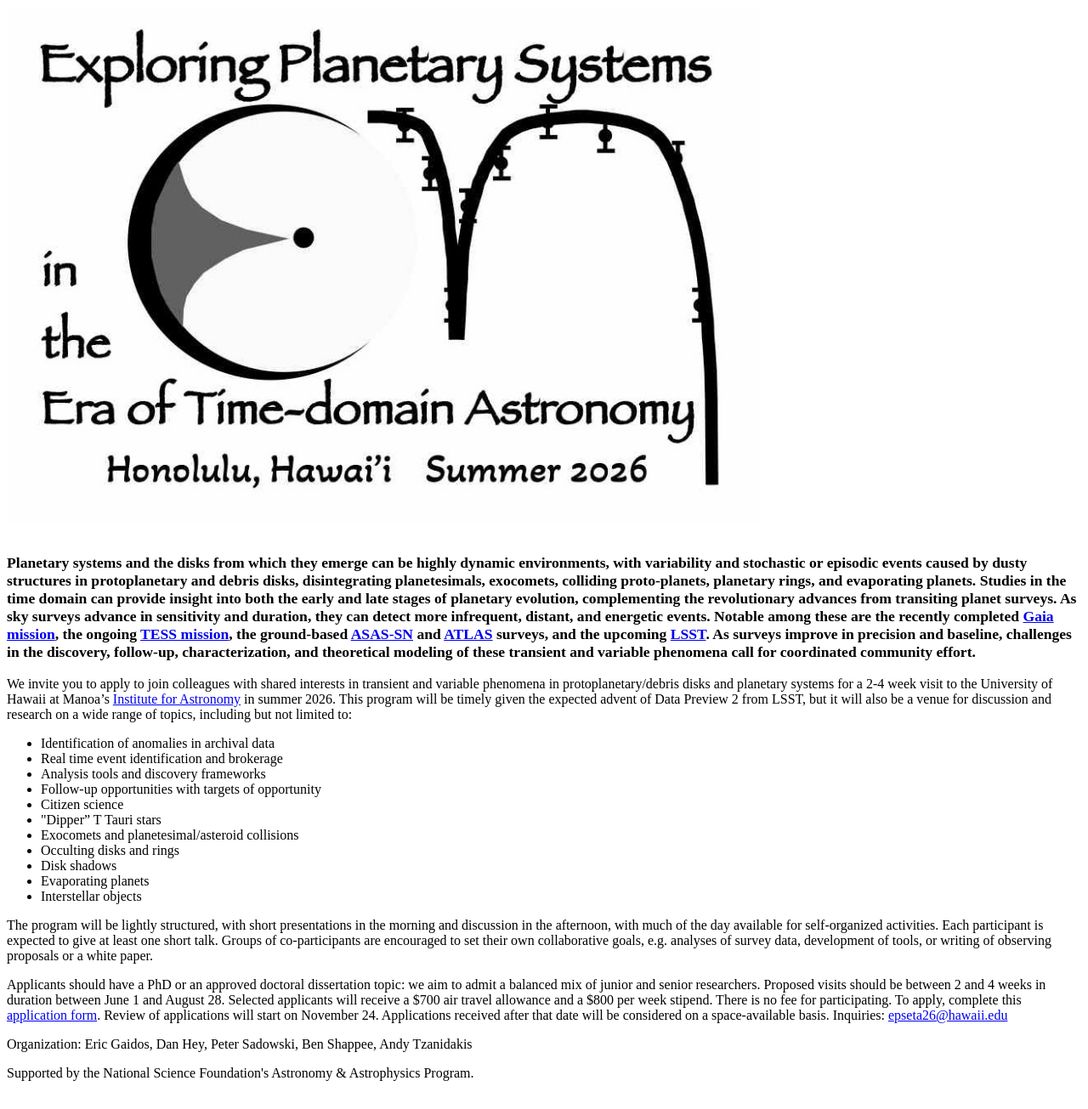
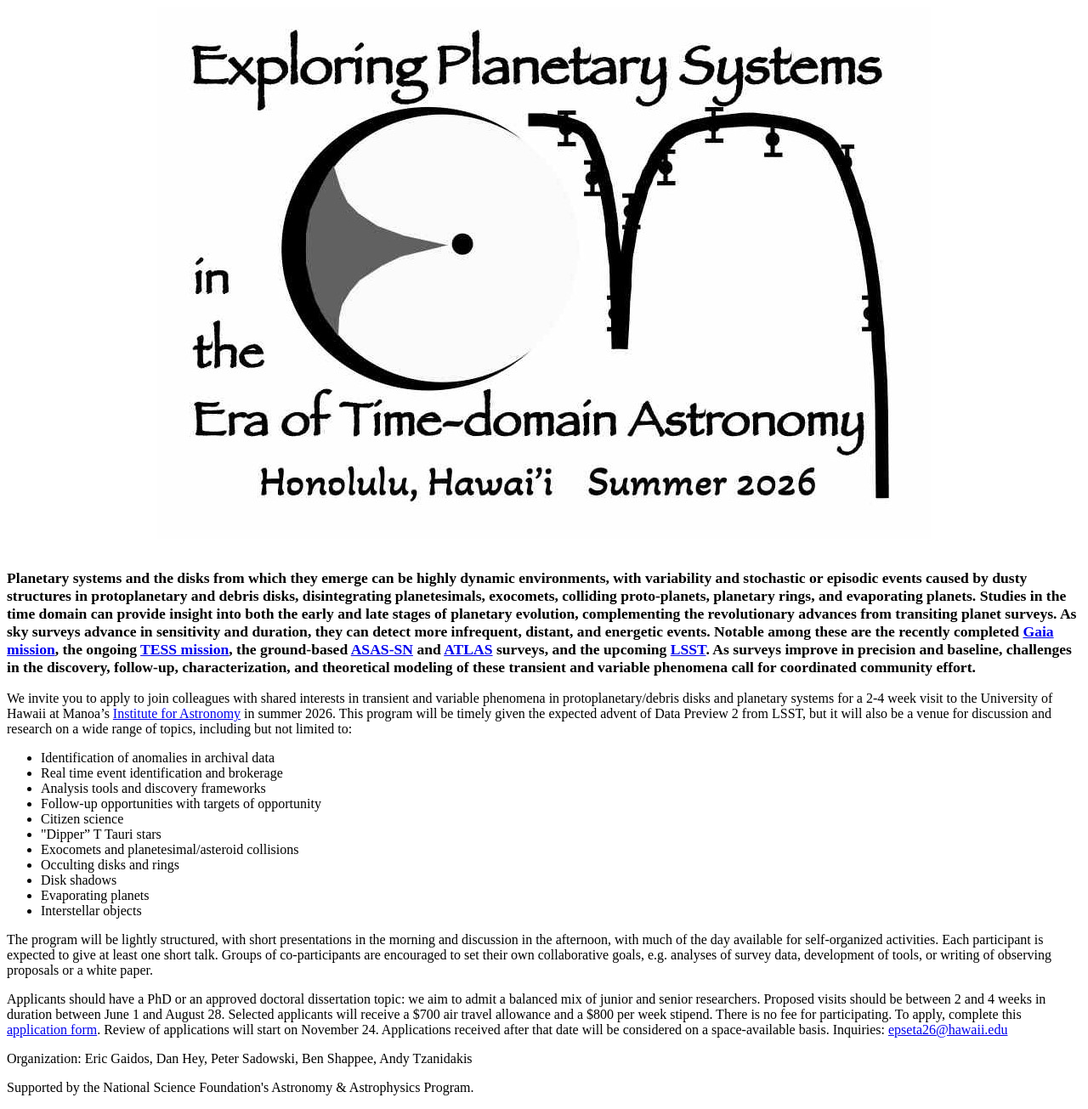
Before and after one commit to egaidos/egaidos.github.io, a Jekyll site: the page epseta26.html, which Jekyll copies as it is, in a window 1280 px wide. Shown: the whole page at 85% size. Built offline with Jekyll 4.4.1, drawn with Linux system fonts in a browser that asks for light colours; a style sheet for code colours, icons or effects is not loaded.

Commit message:
Update epseta26.html

```diff
--- a/epseta26.html
+++ b/epseta26.html
@@ -10,6 +10,12 @@
   }
   .center {
   display: block;
+  margin-left: auto; /* Sets left margin to automatically adjust */
+  margin-right: auto; /* Sets right margin to automatically adjust */
+}
+
+Oops, something went wrong.
+
   width: 100%;
 }
 img {
```
